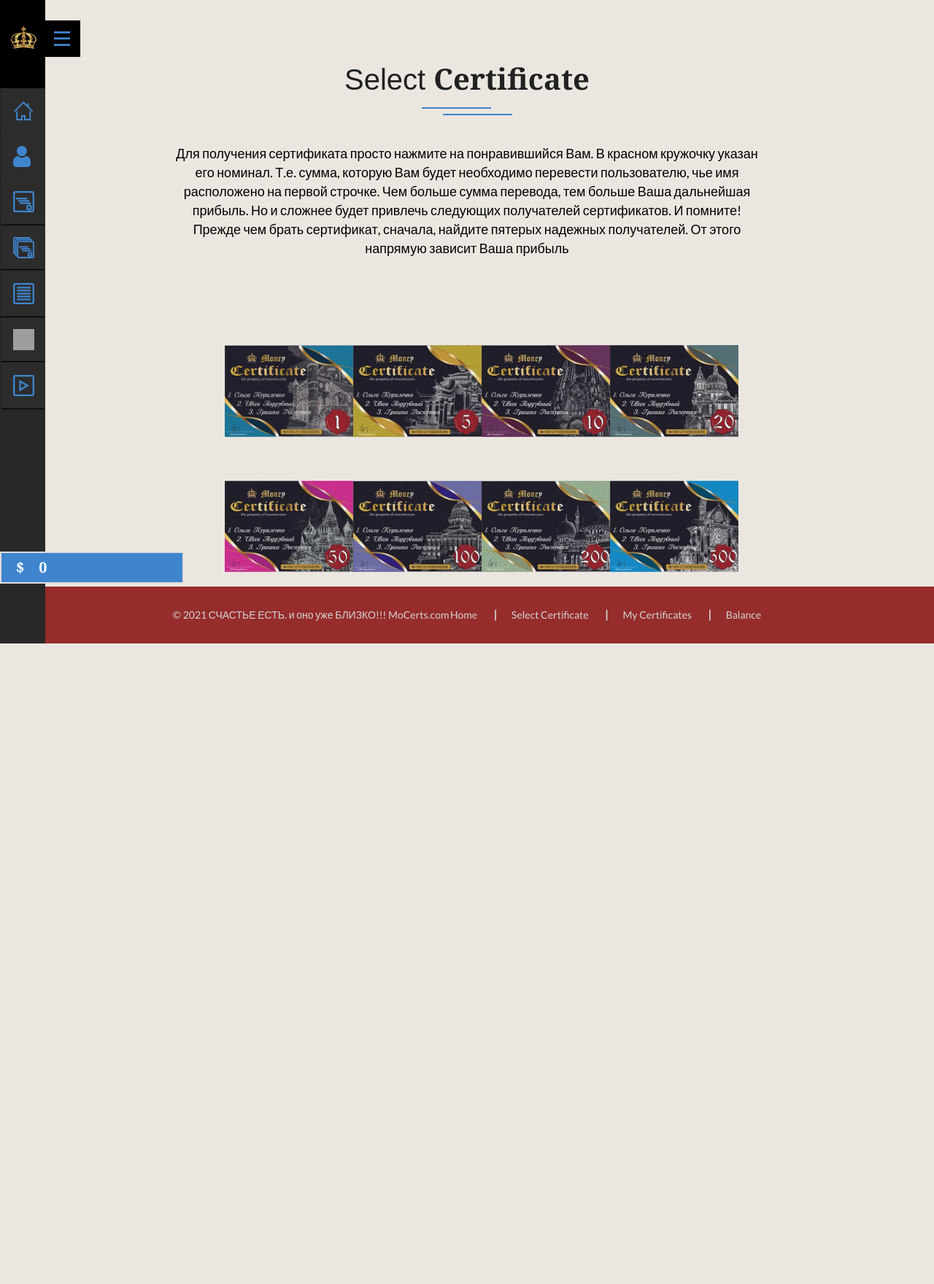
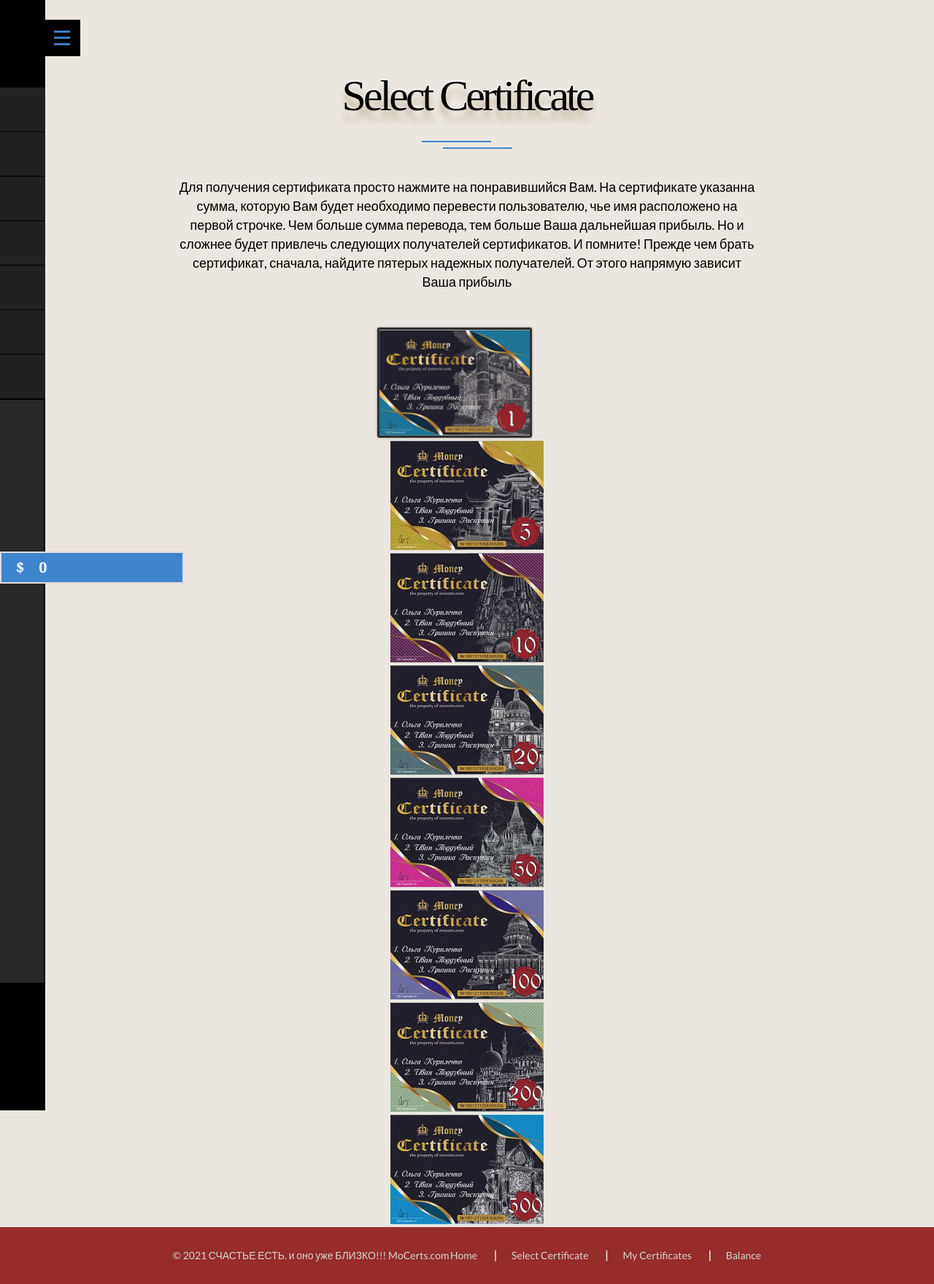
Before and after one commit to risercash/MoCertsMe, a Django app: page /certificates/ in a window 1280 px wide. Shown: the whole page at 73% size. Before the commit the page ends 882 px from the top, so only its background shows below. Run offline with Django 3.2, Linux system fonts and the light colour scheme; the visitor is signed in with stand-in values (Sample User, id 1); data comes from the database, SQL or seed files in the repository; parts of the project's set-up code (start-up, migrations or seed data) failed here and were passed over; some libraries are stand-ins or nearby versions; grey boxes are pictures that could not be loaded.

Commit message:
Начал готовить к серверу

```diff
--- a/MoCerts/MainApp/views.py
+++ b/MoCerts/MainApp/views.py
@@ -23,10 +23,6 @@
 def get_client_ip(request):
     ip = request.META.get('REMOTE_ADDR')
     return render(request, 'userbalance.html', {'ip_address': ip})
-
-
-
-
 
 
 logger = logging.getLogger(__name__)
@@ -64,7 +60,7 @@
     success_url = reverse_lazy('profile')
     login_url = '/accounts/login/'
 
-    def get_object(self,):
+    def get_object(self, **kwargs):
         obj = CustomUser.objects.get(email=self.request.user.email)
         print(obj.photo)
         return obj
@@ -363,4 +359,5 @@
 
 
 def generate(request, val):
+    """ ===== Генератор ===== """
     return (request, val)
--- a/MoCerts/MoCerts/urls.py
+++ b/MoCerts/MoCerts/urls.py
@@ -14,3 +14,4 @@
 if settings.DEBUG:
     #urlpatterns += static(settings.STATIC_URL, document_root=settings.STATIC_DIRS)
     urlpatterns += static(settings.MEDIA_URL, document_root=settings.MEDIA_ROOT)
+    print(urlpatterns)
--- a/MoCerts/Templates/MainApp/manual.html
+++ b/MoCerts/Templates/MainApp/manual.html
@@ -16,12 +16,13 @@
 
 {% block content %}
 <section class="second-section" style="height: auto;!important;">
-      <p class = "section__title"><span>Instructions</span></p>
+      <p class = "section__title__withdrow"><span>Instructions</span></p>
       <div class = "section__decor"><img src = "{% static 'img/icons/decor.svg' %}" alt=""></div>
     </section>
         {% for post in manuals %}
     <section class="second-section">
       <p class = "section__title">{{post.title}}</p>
+      <div class="wrapper__text">Lorem ipsum, dolor sit amet consectetur adipisicing elit. Modi tempore magnam doloremque excepturi architecto necessitatibus placeat quas adipisci. Ullam ipsam aperiam ad tempora consectetur placeat sint molestias, non quis culpa.</div>
       <div class="video-block">
         {% video post.video as my_video %}
         {% video my_video '470x260' %}
--- a/MoCerts/Templates/MainApp/select_certificate.html
+++ b/MoCerts/Templates/MainApp/select_certificate.html
@@ -15,72 +15,63 @@
 
 
 {% block content %}
-<section class="third-section" style="height: auto;!important;">
+<section class="third-section">
 
     <div class="certs-wrapper">
-      <p class = "section__title">Select <span>Сertificate</span></p>
+        <p class="section__title__withdrow">Select <span>Сertificate</span></p>
         <div class="section__decor"><img src="/static/img/icons/decor.svg" alt=""></div>
-        {% trans '<p class="wrapper__text" style="color: black">Для получения сертификата просто нажмите на понравившийся Вам. В красном кружочку указан его номинал. Т.е. сумма, которую Вам будет необходимо перевести пользователю, чье имя расположено на первой строчке. Чем больше сумма перевода, тем больше Ваша дальнейшая прибыль. Но и сложнее будет привлечь следующих получателей сертификатов. И помните! Прежде чем брать сертификат, сначала, найдите пятерых надежных получателей. От этого напрямую зависит Ваша прибыль</p>' %}
-        <p class="wrapper__text"></p>
+       <p class="wrapper__text" style="color: black">Для получения сертификата просто нажмите на
+            понравившийся Вам. На сертификате указанна сумма, которую Вам будет необходимо перевести
+            пользователю, чье имя расположено на первой строчке. Чем больше сумма перевода, тем больше Ваша дальнейшая
+            прибыль. Но и сложнее будет привлечь следующих получателей сертификатов. И помните! Прежде чем брать
+            сертификат, сначала, найдите пятерых надежных получателей. От этого напрямую зависит Ваша прибыль</p>
     </div>
 
-        <br>
-<div class="container" style="margin-top: 10px;!important;">
-    <div class="documents-wrap" style="width: 55%;">
-        <div class="cert-flex-container">
-            <div class="certificates img">
+
+    <div class="cert-box-flex">
+        <div class="cert-item">
             <a href="{% url 'create_certificate' nominal=1 %}">
-                    <img src="{% static 'img/sert-1.png' %}" width="{{ thumb.width }}" height="{{ thumb.height }}"
-                        alt="">
+                <img src="{% static 'img/sert-1.png' %}" width="{{ thumb.width }}" height="{{ thumb.height }}" alt="">
             </a>
         </div>
-            <div class="certificates img">
+        <div class="cert-item-flex">
             <a href="{% url 'create_certificate' nominal=5 %}">
                 <img src="{% static 'img/sert-2.png' %}" alt="">
             </a>
         </div>
-            <div class="certificates img">
+        <div class="cert-item-flex">
             <a href="{% url 'create_certificate' nominal=10 %}">
                 <img src="{% static 'img/sert-3.png' %}" alt="">
             </a>
         </div>
-            <div class="certificates img">
+        <div class="cert-item-flex">
             <a href="{% url 'create_certificate' nominal=20 %}">
                 <img src="{% static 'img/sert-4.png' %}" alt="">
             </a>
         </div>
-        </div>
-        <div class="cert-flex-container">
-            <div class="certificates img">
+        <div class="cert-item-flex">
             <a href="{% url 'create_certificate' nominal=50 %}">
                 <img src="{% static 'img/sert-5.png' %}" alt="">
             </a>
         </div>
-            <div class="certificates img">
+        <div class="cert-item-flex">
             <a href="{% url 'create_certificate' nominal=100 %}">
                 <img src="{% static 'img/sert-6.png' %}" alt="">
             </a>
         </div>
-            <div class="certificates img">
+        <div class="cert-item-flex">
             <a href="{% url 'create_certificate' nominal=200 %}">
                 <img src="{% static 'img/sert-7.png' %}" alt="">
             </a>
         </div>
-            <div class="certificates img">
+        <div class="cert-item-flex">
             <a href="{% url 'create_certificate' nominal=500 %}">
                 <img src="{% static 'img/sert-8.png' %}" alt="">
             </a>
         </div>
     </div>
-    </div>
-</div>
+
 
 </section>
-<div class="video-block" style="visibility: hidden;position: absolute;top: -9999px;!important;">
-    <video>
-          <source src="https://video.wixstatic.com/video/1694f8_029fe95547cf466b9e8433baa0fa7eda/1080p/mp4/file.mp4" type="video/mp4">
-    </video>
-    <i class="material-icons play-btn">play_circle_filled</i>
-</div>
 
 {% endblock %}
--- a/MoCerts/Templates/layout/base.html
+++ b/MoCerts/Templates/layout/base.html
@@ -1,4 +1,5 @@
 <!DOCTYPE html>
+
 {% load static %}
 {% load custom_filters %}
 {% load i18n %}
--- a/MoCerts/static/css/style.css
+++ b/MoCerts/static/css/style.css
@@ -40,6 +81,7 @@
   color: #14092e;
   line-height: 20px;
   font-weight: 400;
+  background: #EBE7E0;
 }
 
 .material-icons {
@@ -63,10 +105,6 @@
 .flag {
   /* font-family: 'BabelStone Flags Dual'; */
   display: none;
-}
-
-section:first-of-type {
-  height: 100vh;
 }
 
 
@@ -118,7 +156,7 @@
   padding: 0;
   list-style: none;
   transition: transform 0.5s;
-  transform: translateX(-250px);
+  transform: translateX(-252px);
 }
 
 .sidebar.open {
@@ -130,12 +168,9 @@
   background-color: #212121;
   font-size: 14px;
   font-weight: 500;
-  border: 1px solid #212121;
+  border-bottom: 1px solid black;
 }
 
-.sidebar li:not(:first-of-type):hover {
-  background-color: var(--accent-color);
-}
 
 /* .sidebar li i {
   color: var(--accent-color);
@@ -194,11 +229,6 @@
   display: none
 }
 
-.menu-link {
-   border-top: 1px black solid!important;
-/*    shadow: 1px solid #303030; */
-   border-bottom: 1px black solid!important;
-}
 
 .user {
   text-align: center;
@@ -269,11 +299,12 @@
   background-repeat: no-repeat;
   background-size: 40px;
   background-position: center;
+  border-bottom: 1px black solid;
 }
 
 @media only screen and (min-width:601px) {
   .sidebar {
-    transform: translate(-188px, -77px);
+    transform: translate(-188px, -78px);
   }
   .sidebar li {
     transition: 0.4s;
@@ -522,39 +553,23 @@
 }
 
 .section__title span {
-  border-top: 20px;
-  fill: #35322a;
-  filter: url('#money');
+  color: #35322a;
   font-family: 'Playfair Display', 'Georgia', serif;
   font-size: 40px;
   font-weight: 900;
-  }
+}
 
-  html {
-  align-items: center;
-  background: #ebe7e0;
-  display: flex;
-  justify-content: center;
-  min-height: 100vh;
-  min-width: 600px;
-  }
 .section__decor {
   margin-bottom: 35px;
 }
 
 .video-block {
   border: 12px lightgray solid;
-/*   position: relative;
-  display: flex;
-  justify-content: center;
-  align-items: center; */
-  margin-top: 40px;
   margin: 40px auto;
   margin-bottom: 80px;
   max-width: 710px;
-  max-height: 400px;
+  width: 100%;
 }
-
 
 /* Секция третья – сертификаты */
 
@@ -565,19 +580,14 @@
   padding-bottom: 35px;
 }
 
-
-.certificates {
-  margin-top: 20px;
-  /* border-image: repeating-linear-gradient(45deg, #A7CECC, #A7CECC 10px, transparent 10px, transparent 20px, #F8463F 20px, #F8463F 30px,transparent 30px, transparent 40px) 20 / 20px;
- */  width: 75%;
+.certificates img {
+  width: 100%;
+  display: flex;
+  margin: 0 auto;
+  align-items: center;
 }
 
-.certificates img {
-  display: flex;
-  margin: 0 auto;
-  margin: 20px;
-  align-items: center;
-}
+
 .certificate {
   height: 200px;
   width: 100%;
@@ -602,29 +612,7 @@
   .certs-wrapper h2 {
     padding-top: 35px;
   }
-  .certificates {
-    display: flex;
-  }
-  .certificates img {
-    width: 100%;
-    margin: 10px, 10px;
-    /*  */
-    margin: 10px, 10px;
 
-
-  }
-  .certificate:not(:last-child) {
-    margin-right: -100px;
-  }
-  .certificate:nth-child(odd) {
-    padding-bottom: 100px;
-  }
-  .certificate:nth-child(2) {
-    z-index: 3;
-  }
-  .certificate:nth-child(3) {
-    z-index: 2;
-  }
 }
 
 main {
@@ -632,31 +620,51 @@
   display: flex;
   flex-direction: column;
   justify-content: space-between;
+  overflow: hidden;
 }
 /* Instruction block */
 
 .instruction-block {
   width: 100%;
   height: 172px;
-  background-color: #3f85ce;
+  background-color: rgb(63,133,206)!important;
   display: flex;
   flex-direction: column;
   flex-grow: 1;
   justify-content: center;
-  margin-top: 50px;
+  align-items: center;
 }
 
 .instruction-block__content {
   margin: 0 auto;
   display: flex;
   align-items: center;
+  border-radius: 15px;
+  margin-bottom: 20px;
+}
+
+.cert-block {
+    margin-bottom: 50px!important;
+}
+
+.block-items {
+    max-width: 850px;
+    width: 100%;
+  margin: 0 auto;
+  display: flex;
+  align-items: center;
+  padding: 30px;
+  box-shadow: 1px 1px 10px rgb(0 0 0 / 30%);
+  border-radius: 15px;
+  margin-bottom: 20px;
+  background-color: #FFFFFF;
 }
 
 .content__main__title {
   font-size: 30px;
   color: #fff;
   font-weight: 300;
-  margin-left: 20px;
+  margin-left: 10px;
 }
 
 .content__main__title span {
@@ -706,19 +705,13 @@
     width: 100%
 }
 
-.documents-wrap {
-    width: 86%;
-    margin: 0 auto;
-    display: flex;
-    flex-direction: column;
-    flex-wrap: wrap;
-}
-
 .certificate_row {
     display: flex;
     flex-direction:row;
-    justify-content: space-around;
-    margin-bottom: 50px;
+    justify-content: space-between;
+    width: 950px;
+    margin: 0 auto;
+    margin-bottom: 30px;
 }
 
 .documents-wrap .documents-item {
@@ -1395,8 +1423,29 @@
   text-shadow: 0 13.36px 8.896px #c4b59d,0 -2px 1px #fff;  letter-spacing: -4px;
 }
 
-.cert-flex-container {
-  /*генерирует flex-контейнер уровня строки*/
-   display: -webkit-inline-flex;
-   display: inline-flex;
-  }
+.cert__one-row {
+    display: flex;
+    align-items: center;
+    justify-content: center;
+    margin-bottom: 35px;
+}
+
+.cert__two-row {
+    display: flex;
+    align-items: center;
+    justify-content: center;
+    margin-bottom: 50px;
+}
+
+.cert-item {
+    margin-right: 35px;
+}
+
+.cert-item a img {
+    width: 206px!important;
+    height: 145px!important;
+    border-width: 2px;
+    border: rgb(48,48,48) solid;
+    border-radius: 3px;
+    box-shadow: 0 0 3px rgb(0 0 0 / 50%);
+}
```
Also changed, not shown: other parts of MoCerts/static/css/style.css (+109 -42 lines), MoCerts/Templates/MainApp/certificate.html (+5 -3 lines), MoCerts/Templates/MainApp/index.html (+5 -5 lines), MoCerts/Templates/MainApp/postdetail.html (+15 -4 lines), MoCerts/Templates/info/user_info.html (deleted, +0 -12 lines), MoCerts/MoCerts/log_settings.py (line endings or trailing spaces). Lines whose indentation alone changed are shown as unchanged.
